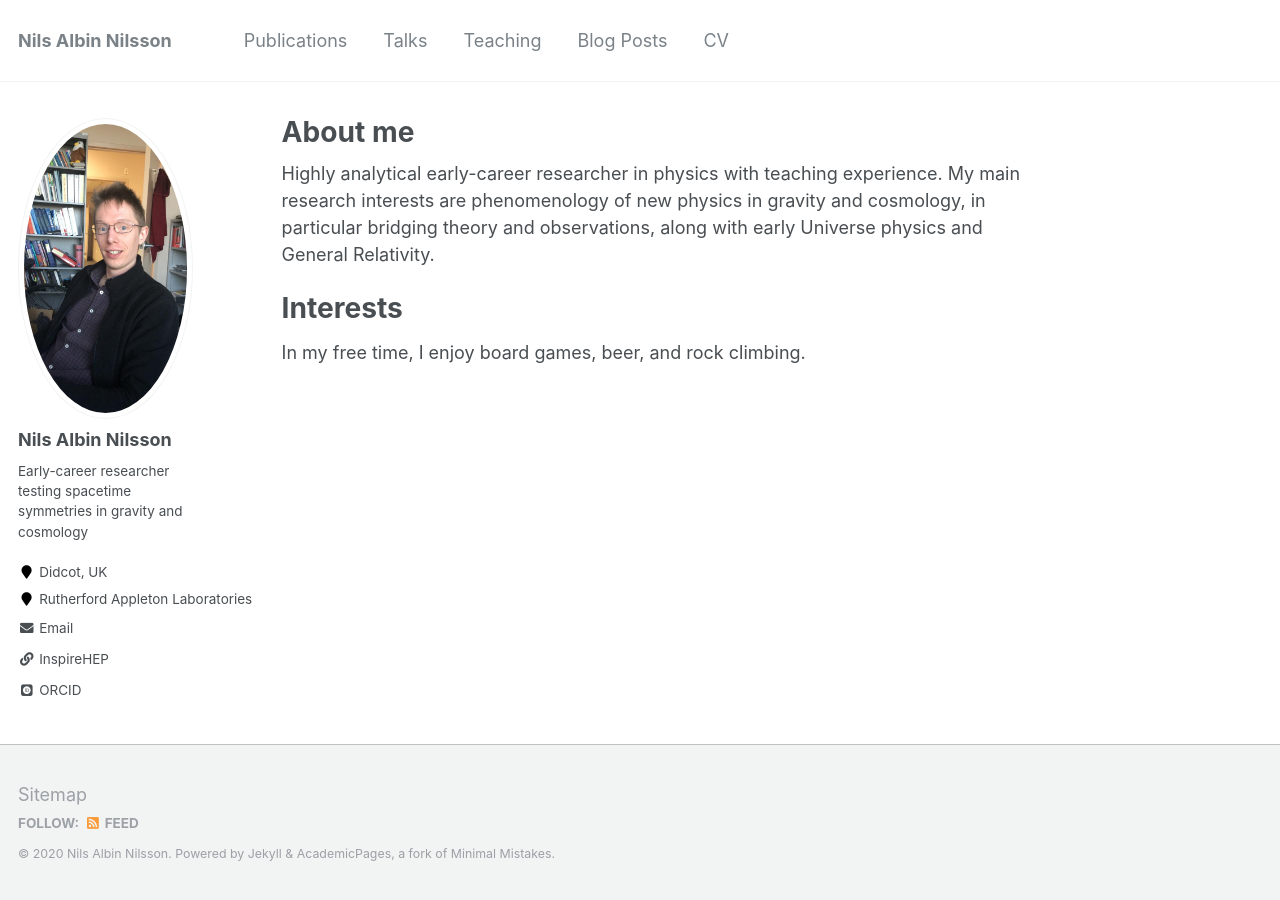
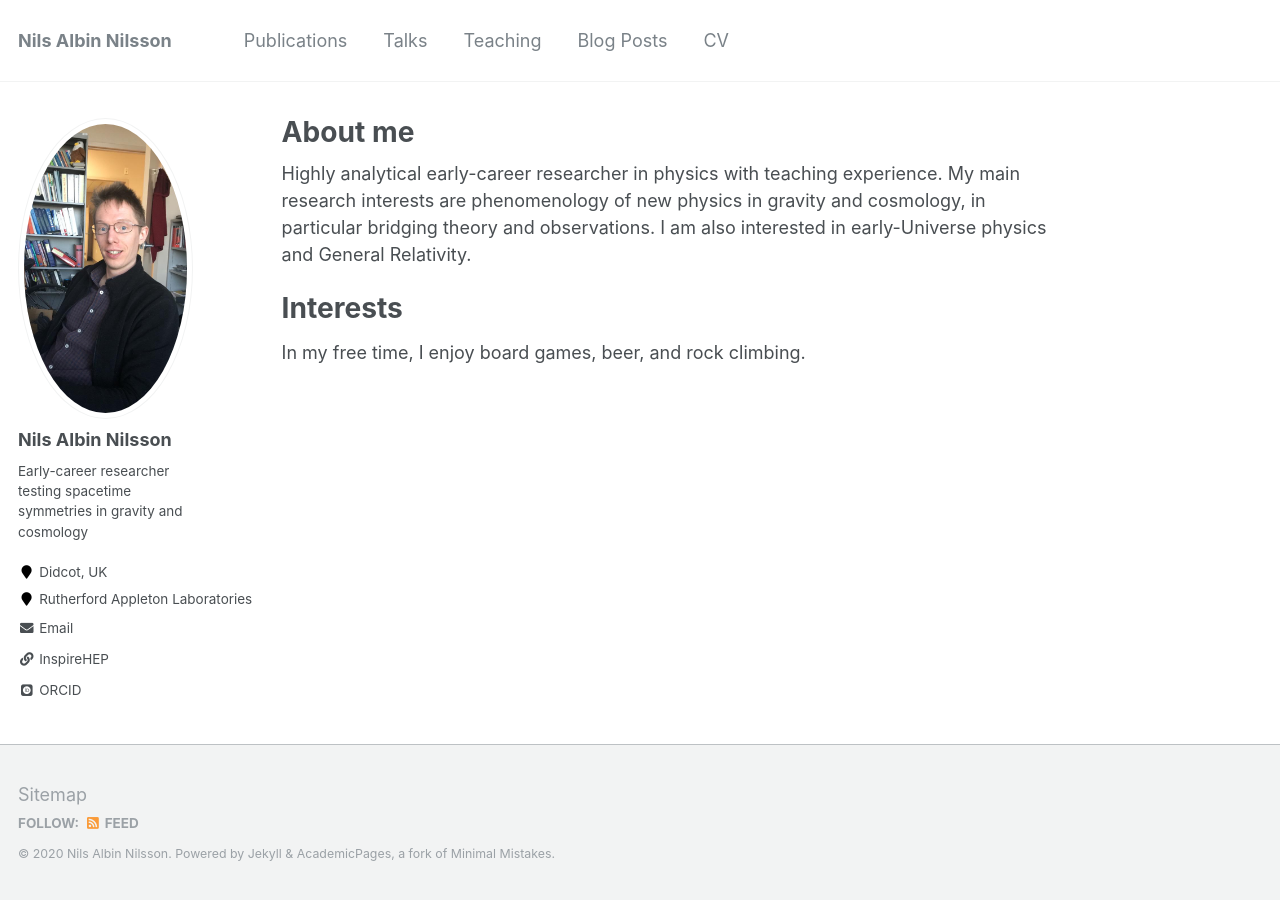
Before and after one commit to nilsanilsson/nilsanilsson.github.io, a Jekyll site: the page built from _pages/about.md, in a window 1280 px wide. Built offline with Jekyll 4.4.1, drawn with Linux system fonts in a browser that asks for light colours; some web fonts are replaced.

Commit message:
Initial commit

```diff
--- a/_pages/about.md
+++ b/_pages/about.md
@@ -9,7 +9,7 @@ redirect_from:
 ---
 Highly analytical early-career researcher in physics with teaching experience. My main research interests
 are phenomenology of new physics in gravity and cosmology, in particular bridging theory and
-observations, along with early Universe physics and General Relativity.
+observations. I am also interested in early-Universe physics and General Relativity.
 
 Interests
 ======
```
Also changed, not shown: _pages/cv.md (+2 -0 lines), 3 other files.
